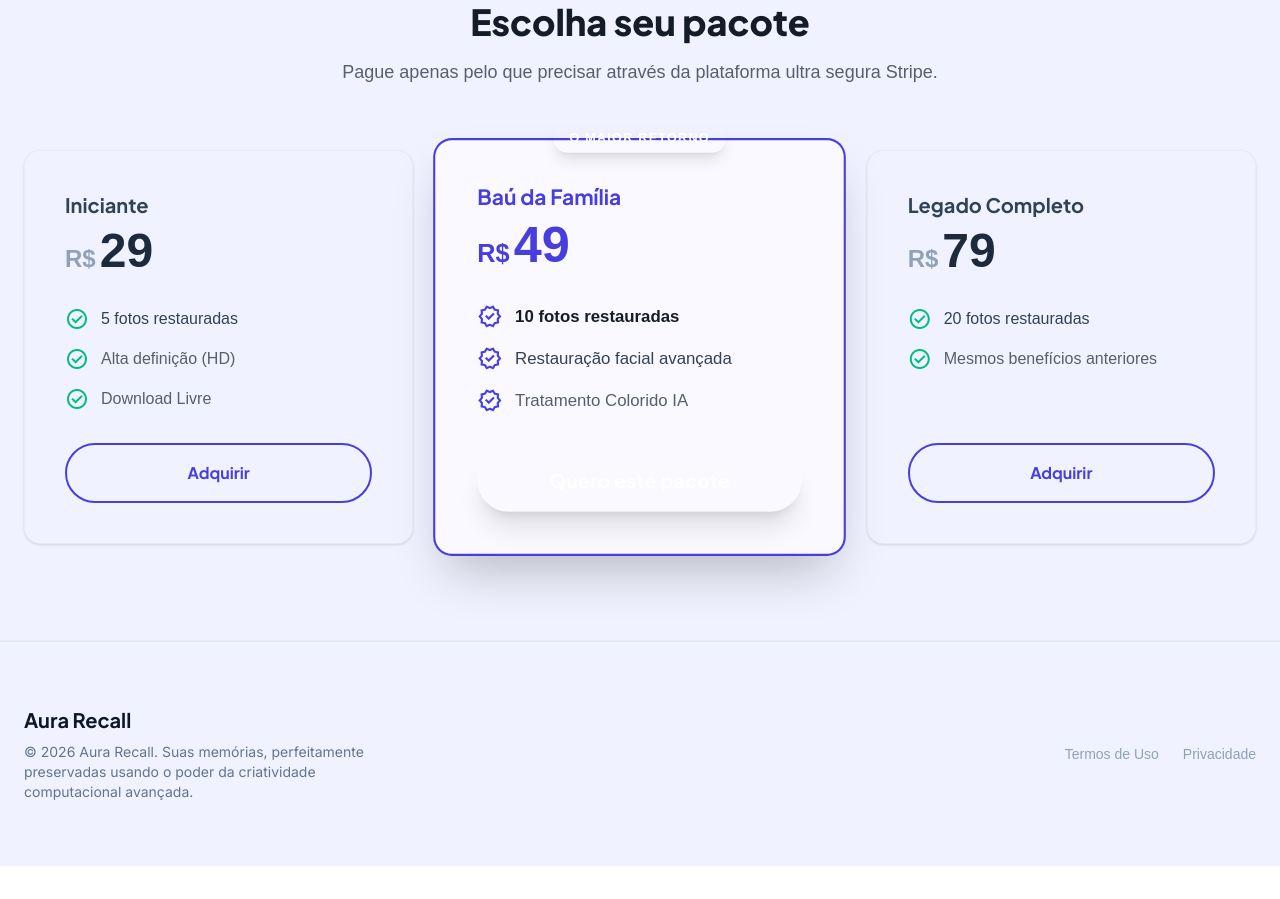
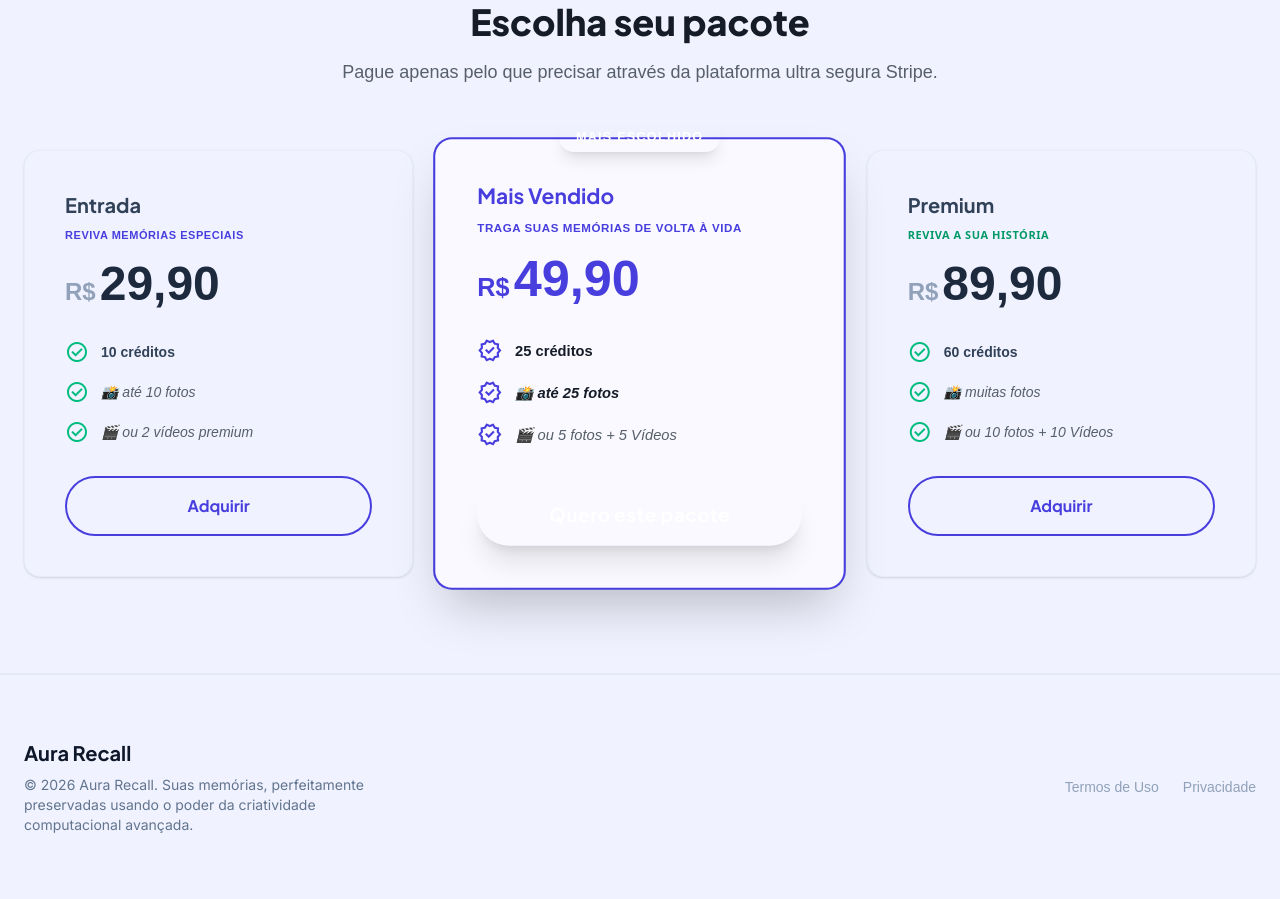
Before and after one commit to mateusreis07/restaurar-fotos, a Next.js app in the folder frontend/: page / in a window 1280 px wide. Shown: the part 2340-3239 px from the top of the page. Before the commit the page ends 3206 px from the top, so only its background shows below. Built offline with nearby package versions, Linux system fonts and the light colour scheme.

Commit message:
feat: updated pricing plans and checkout logic

```diff
--- a/frontend/src/app/api/webhook/checkout/route.ts
+++ b/frontend/src/app/api/webhook/checkout/route.ts
@@ -6,9 +6,9 @@ const stripe = new Stripe(process.env.STRIPE_SECRET_KEY || 'sk_test_...', {
 });
 
 const PLANS = {
-  price_5: { credits: 5, amount: 2900 },
-  price_10: { credits: 10, amount: 4900 },
-  price_20: { credits: 20, amount: 7900 },
+  plan_1: { credits: 10, amount: 2990 }, // R$ 29,90
+  plan_2: { credits: 25, amount: 4990 }, // R$ 49,90
+  plan_3: { credits: 60, amount: 8990 }, // R$ 89,90
 };
 
 export async function POST(req: Request) {
--- a/frontend/src/app/page.tsx
+++ b/frontend/src/app/page.tsx
@@ -217,56 +217,58 @@ export default function Home() {
             <div className="grid grid-cols-1 md:grid-cols-3 gap-8">
               <div className="bg-surface-container-low p-10 rounded-2xl shadow-sm space-y-8 flex flex-col border border-slate-200/60">
                 <div className="space-y-2">
-                  <h3 className="font-headline font-bold text-xl text-slate-700">Iniciante</h3>
-                  <div className="flex items-baseline space-x-1">
+                  <h3 className="font-headline font-bold text-xl text-slate-700">Entrada</h3>
+                  <p className="text-[11px] font-bold text-primary uppercase tracking-wider">Reviva memórias especiais</p>
+                  <div className="flex items-baseline space-x-1 pt-2">
                     <span className="text-2xl font-bold text-slate-400">R$</span>
-                    <span className="text-5xl font-extrabold text-slate-800">29</span>
+                    <span className="text-5xl font-extrabold text-slate-800">29,90</span>
                   </div>
                 </div>
-                <ul className="space-y-4 flex-grow">
+                <ul className="space-y-4 flex-grow text-sm">
                   <li className="flex items-center space-x-3 text-secondary">
                     <span className="material-symbols-outlined text-emerald-500">check_circle</span>
-                    <span className="font-medium text-slate-700">5 fotos restauradas</span>
+                    <span className="font-bold text-slate-700">10 créditos</span>
                   </li>
                   <li className="flex items-center space-x-3 text-secondary">
-                    <span className="material-symbols-outlined text-emerald-500">check_circle</span>
-                    <span>Alta definição (HD)</span>
+                    <span className="material-symbols-outlined text-emerald-500 text-[18px]">check_circle</span>
+                    <span className="italic">📸 até 10 fotos</span>
                   </li>
                   <li className="flex items-center space-x-3 text-secondary">
-                    <span className="material-symbols-outlined text-emerald-500">check_circle</span>
-                    <span>Download Livre</span>
+                    <span className="material-symbols-outlined text-emerald-500 text-[18px]">check_circle</span>
+                    <span className="italic">🎬 ou 2 vídeos premium</span>
                   </li>
                 </ul>
-                <Link href="/dashboard">
+                <Link href="/dashboard" className="w-full">
                   <button className="w-full py-4 rounded-xl border-2 border-primary text-primary font-headline font-bold hover:bg-primary/5 transition-colors">
                     Adquirir
                   </button>
                 </Link>
               </div>
               <div className="bg-surface p-10 rounded-2xl shadow-2xl ring-2 ring-primary relative space-y-8 flex flex-col scale-105 z-10">
-                <div className="absolute -top-4 left-1/2 -translate-x-1/2 editorial-gradient text-on-primary text-xs font-bold px-4 py-1.5 rounded-full uppercase tracking-widest shadow-lg">O Maior Retorno</div>
+                <div className="absolute -top-4 left-1/2 -translate-x-1/2 editorial-gradient text-on-primary text-xs font-bold px-4 py-1.5 rounded-full uppercase tracking-widest shadow-lg">Mais Escolhido</div>
                 <div className="space-y-2">
-                  <h3 className="font-headline font-bold text-xl text-primary">Baú da Família</h3>
-                  <div className="flex items-baseline space-x-1 text-primary">
+                  <h3 className="font-headline font-bold text-xl text-primary">Mais Vendido</h3>
+                  <p className="text-[11px] font-black text-primary uppercase tracking-wider">Traga suas memórias de volta à vida</p>
+                  <div className="flex items-baseline space-x-1 text-primary pt-2">
                     <span className="text-2xl font-bold">R$</span>
-                    <span className="text-5xl font-extrabold">49</span>
+                    <span className="text-5xl font-extrabold">49,90</span>
                   </div>
                 </div>
-                <ul className="space-y-4 flex-grow">
+                <ul className="space-y-4 flex-grow text-sm">
                   <li className="flex items-center space-x-3">
                     <span className="material-symbols-outlined text-primary">verified</span>
-                    <span className="font-bold text-on-surface">10 fotos restauradas</span>
+                    <span className="font-bold text-on-surface">25 créditos</span>
                   </li>
                   <li className="flex items-center space-x-3 text-secondary">
-                    <span className="material-symbols-outlined text-primary">verified</span>
-                    <span className="font-medium text-slate-700">Restauração facial avançada</span>
+                    <span className="material-symbols-outlined text-primary text-[18px]">verified</span>
+                    <span className="italic font-bold text-on-surface">📸 até 25 fotos</span>
                   </li>
                   <li className="flex items-center space-x-3 text-secondary">
-                    <span className="material-symbols-outlined text-primary">verified</span>
-                    <span>Tratamento Colorido IA</span>
+                    <span className="material-symbols-outlined text-primary text-[18px]">verified</span>
+                    <span className="italic">🎬 ou 5 fotos + 5 Vídeos</span>
                   </li>
                 </ul>
-                <Link href="/dashboard">
+                <Link href="/dashboard" className="w-full">
                   <button className="w-full py-4 rounded-xl editorial-gradient text-on-primary font-headline font-bold shadow-xl hover:shadow-primary/40 active:scale-95 transition-all text-lg tracking-wide">
                     Quero este pacote
                   </button>
@@ -274,23 +276,28 @@ export default function Home() {
               </div>
               <div className="bg-surface-container-low p-10 rounded-2xl shadow-sm space-y-8 flex flex-col border border-slate-200/60">
                 <div className="space-y-2">
-                  <h3 className="font-headline font-bold text-xl text-slate-700">Legado Completo</h3>
-                  <div className="flex items-baseline space-x-1">
+                  <h3 className="font-headline font-bold text-xl text-slate-700">Premium</h3>
+                  <p className="text-[11px] font-bold text-emerald-600 uppercase tracking-wider font-sans">Reviva a sua história</p>
+                  <div className="flex items-baseline space-x-1 pt-2">
                     <span className="text-2xl font-bold text-slate-400">R$</span>
-                    <span className="text-5xl font-extrabold text-slate-800">79</span>
+                    <span className="text-5xl font-extrabold text-slate-800">89,90</span>
                   </div>
                 </div>
-                <ul className="space-y-4 flex-grow">
+                <ul className="space-y-4 flex-grow text-sm">
                   <li className="flex items-center space-x-3 text-secondary">
                     <span className="material-symbols-outlined text-emerald-500">check_circle</span>
-                    <span className="font-medium text-slate-700">20 fotos restauradas</span>
+                    <span className="font-bold text-slate-700">60 créditos</span>
                   </li>
                   <li className="flex items-center space-x-3 text-secondary">
-                    <span className="material-symbols-outlined text-emerald-500">check_circle</span>
-                    <span>Mesmos benefícios anteriores</span>
+                    <span className="material-symbols-outlined text-emerald-500 text-[18px]">check_circle</span>
+                    <span className="italic">📸 muitas fotos</span>
+                  </li>
+                  <li className="flex items-center space-x-3 text-secondary">
+                    <span className="material-symbols-outlined text-emerald-500 text-[18px]">check_circle</span>
+                    <span className="italic">🎬 ou 10 fotos + 10 Vídeos</span>
                   </li>
                 </ul>
-                <Link href="/dashboard">
+                <Link href="/dashboard" className="w-full">
                   <button className="w-full py-4 rounded-xl border-2 border-primary text-primary font-headline font-bold hover:bg-primary/5 transition-colors">
                     Adquirir
                   </button>
--- a/frontend/src/app/pricing/page.tsx
+++ b/frontend/src/app/pricing/page.tsx
@@ -72,32 +72,33 @@ export default function PricingPage() {
           {/* Plan 1 */}
           <div className="bg-[#f0f3ff] p-10 rounded-[2rem] shadow-sm space-y-8 flex flex-col border border-[#dce2f3] hover:-translate-y-1 transition-transform cursor-default">
             <div className="space-y-2">
-              <h3 className="font-headline font-bold text-[22px] text-[#151c27]">Iniciante</h3>
-              <div className="flex items-baseline space-x-1.5">
+              <h3 className="font-headline font-bold text-[22px] text-[#151c27]">Entrada</h3>
+              <p className="text-[13px] font-bold text-[#483ede] uppercase tracking-wider">Reviva memórias especiais</p>
+              <div className="flex items-baseline space-x-1.5 pt-2">
                 <span className="text-[20px] font-bold text-[#575f6a]">R$</span>
-                <span className="text-[48px] font-extrabold text-[#151c27] tracking-tighter">29</span>
+                <span className="text-[48px] font-extrabold text-[#151c27] tracking-tighter">29,90</span>
               </div>
             </div>
             <ul className="space-y-4 flex-grow">
               <li className="flex items-center space-x-3 text-[#575f6a]">
                 <span className="material-symbols-outlined text-[#0f6b40]">check_circle</span>
-                <span className="font-bold text-[#151c27] text-[15.5px]">5 fotos restauradas</span>
+                <span className="font-bold text-[#151c27] text-[15.5px]">10 créditos</span>
               </li>
               <li className="flex items-center space-x-3 text-[#575f6a]">
                 <span className="material-symbols-outlined text-[#0f6b40]">check_circle</span>
-                <span className="text-[15px] font-medium">Alta definição (HD)</span>
+                <span className="text-[15px] font-medium italic">📸 até 10 fotos</span>
               </li>
               <li className="flex items-center space-x-3 text-[#575f6a]">
                 <span className="material-symbols-outlined text-[#0f6b40]">check_circle</span>
-                <span className="text-[15px] font-medium">Sem expiração de crédito</span>
+                <span className="text-[15px] font-medium italic">🎬 ou 2 vídeos premium</span>
               </li>
             </ul>
             <button
-              onClick={() => handleBuyCredits('price_5')}
+              onClick={() => handleBuyCredits('plan_1')}
               disabled={loadingPlan !== null}
               className="w-full py-4 rounded-[1.25rem] border-2 border-[#483ede] text-[#483ede] font-extrabold tracking-wide hover:bg-[#483ede]/5 active:scale-95 transition-all flex items-center justify-center gap-2"
             >
-              {loadingPlan === 'price_5' ? <span className="material-symbols-outlined animate-spin text-[20px]">refresh</span> : 'Adquirir Pacote'}
+              {loadingPlan === 'plan_1' ? <span className="material-symbols-outlined animate-spin text-[20px]">refresh</span> : 'Adquirir Pacote'}
             </button>
           </div>
 
@@ -105,68 +106,66 @@ export default function PricingPage() {
           <div className="bg-white p-10 py-12 md:scale-105 rounded-[2rem] shadow-[0_30px_60px_rgba(0,0,0,0.1)] ring-[3px] ring-[#483ede] relative space-y-8 flex flex-col z-10 mx-auto w-full border border-white">
             <div className="absolute -top-4 left-1/2 -translate-x-1/2 bg-[#483ede] text-white text-[11px] font-extrabold px-5 py-2.5 rounded-full uppercase tracking-widest shadow-xl whitespace-nowrap">O Mais Popular</div>
             <div className="space-y-2">
-              <h3 className="font-headline font-extrabold text-[24px] text-[#483ede]">Baú da Família</h3>
-              <div className="flex items-baseline space-x-1.5 text-[#483ede]">
+              <h3 className="font-headline font-extrabold text-[24px] text-[#483ede]">Mais Vendido</h3>
+              <p className="text-[13px] font-black text-[#483ede] uppercase tracking-wider">Traga suas memórias de volta à vida</p>
+              <div className="flex items-baseline space-x-1.5 text-[#483ede] pt-2">
                 <span className="text-[24px] font-extrabold">R$</span>
-                <span className="text-[60px] font-black tracking-tighter">49</span>
+                <span className="text-[60px] font-black tracking-tighter">49,90</span>
               </div>
             </div>
             <ul className="space-y-5 flex-grow">
               <li className="flex items-center space-x-3">
                 <span className="material-symbols-outlined text-[#483ede] font-bold">verified</span>
-                <span className="font-extrabold text-[#151c27] text-[16.5px]">10 fotos restauradas</span>
+                <span className="font-extrabold text-[#151c27] text-[16.5px]">25 créditos</span>
               </li>
               <li className="flex items-center space-x-3 text-[#575f6a]">
                 <span className="material-symbols-outlined text-[#483ede] font-bold">verified</span>
-                <span className="text-[15px] font-bold text-[#151c27]">Restauração facial avançada</span>
+                <span className="text-[15px] font-bold text-[#151c27]">📸 até 25 fotos</span>
               </li>
               <li className="flex items-center space-x-3 text-[#575f6a]">
                 <span className="material-symbols-outlined text-[#483ede] font-bold">verified</span>
-                <span className="text-[15px] font-medium">Acesso imediato Aura Ultra 4K</span>
-              </li>
-              <li className="flex items-center space-x-3 text-[#575f6a]">
-                <span className="material-symbols-outlined text-[#483ede] font-bold">verified</span>
-                <span className="text-[15px] font-medium">Tratamento de Cores IA Avançado</span>
+                <span className="text-[15px] font-medium">🎬 ou 5 fotos + 5 Vídeos</span>
               </li>
             </ul>
             <button
-              onClick={() => handleBuyCredits('price_10')}
+              onClick={() => handleBuyCredits('plan_2')}
               disabled={loadingPlan !== null}
               className="w-full py-5 rounded-[1.25rem] bg-[#483ede] text-white font-extrabold text-[16.5px] shadow-[0_10px_20px_rgba(72,62,222,0.3)] hover:shadow-[0_15px_30px_rgba(72,62,222,0.4)] hover:-translate-y-1 hover:bg-[#3b32c6] active:scale-95 transition-all tracking-wide flex items-center justify-center gap-2"
             >
-              {loadingPlan === 'price_10' ? <span className="material-symbols-outlined animate-spin text-[24px]">refresh</span> : 'Quero este pacote'}
+              {loadingPlan === 'plan_2' ? <span className="material-symbols-outlined animate-spin text-[24px]">refresh</span> : 'Quero este pacote'}
             </button>
           </div>
 
           {/* Plan 3 */}
           <div className="bg-[#f0f3ff] p-10 rounded-[2rem] shadow-sm space-y-8 flex flex-col border border-[#dce2f3] hover:-translate-y-1 transition-transform cursor-default">
             <div className="space-y-2">
-              <h3 className="font-headline font-bold text-[22px] text-[#151c27]">Legado Completo</h3>
-              <div className="flex items-baseline space-x-1.5">
+              <h3 className="font-headline font-bold text-[22px] text-[#151c27]">Premium</h3>
+              <p className="text-[13px] font-bold text-[#0f6b40] uppercase tracking-wider">Reviva a sua história</p>
+              <div className="flex items-baseline space-x-1.5 pt-2">
                 <span className="text-[20px] font-bold text-[#575f6a]">R$</span>
-                <span className="text-[48px] font-extrabold text-[#151c27] tracking-tighter">79</span>
+                <span className="text-[48px] font-extrabold text-[#151c27] tracking-tighter">89,90</span>
               </div>
             </div>
             <ul className="space-y-4 flex-grow">
               <li className="flex items-center space-x-3 text-[#575f6a]">
                 <span className="material-symbols-outlined text-[#0f6b40]">check_circle</span>
-                <span className="font-bold text-[#151c27] text-[15.5px]">20 fotos restauradas</span>
+                <span className="font-bold text-[#151c27] text-[15.5px]">60 créditos</span>
               </li>
               <li className="flex items-center space-x-3 text-[#575f6a]">
                 <span className="material-symbols-outlined text-[#0f6b40]">check_circle</span>
-                <span className="text-[15px] font-medium">Apenas R$ 3,95 / foto salva</span>
+                <span className="text-[15px] font-medium italic">📸 muitas fotos</span>
               </li>
               <li className="flex items-center space-x-3 text-[#575f6a]">
                 <span className="material-symbols-outlined text-[#0f6b40]">check_circle</span>
-                <span className="text-[15px] font-medium">Prioridade na Fila IA (Rápido)</span>
+                <span className="text-[15px] font-medium italic">🎬 ou 10 fotos + 10 Vídeos</span>
               </li>
             </ul>
             <button
-              onClick={() => handleBuyCredits('price_20')}
+              onClick={() => handleBuyCredits('plan_3')}
               disabled={loadingPlan !== null}
               className="w-full py-4 rounded-[1.25rem] border-2 border-[#483ede] text-[#483ede] font-extrabold tracking-wide hover:bg-[#483ede]/5 active:scale-95 transition-all flex items-center justify-center gap-2"
             >
-              {loadingPlan === 'price_20' ? <span className="material-symbols-outlined animate-spin text-[20px]">refresh</span> : 'Adquirir Pacote'}
+              {loadingPlan === 'plan_3' ? <span className="material-symbols-outlined animate-spin text-[20px]">refresh</span> : 'Adquirir Pacote'}
             </button>
           </div>
 
```
Also changed, not shown: 1 other file (tests, documents, lock files or other folders).
